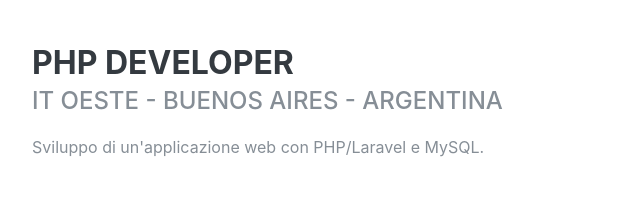
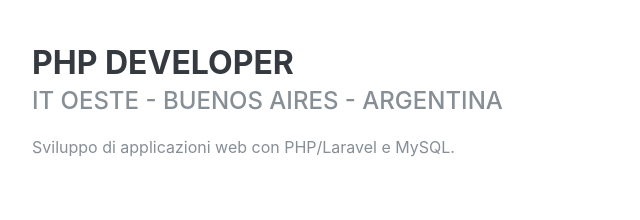
Before and after one commit to adlpaf/adlpaf.github.io, a website: page it/index.html in a window 1280 px wide. Shown: the part 920-1140 px from the top of the page, 288-928 px from the left. Drawn offline with Linux system fonts and the light colour scheme; a web font is replaced by a local one.

Commit message:
Update working experience

```diff
--- a/it/index.html
+++ b/it/index.html
@@ -94,7 +94,7 @@
           <div class="resume-content">
             <h3 class="mb-0">PHP Developer</h3>
             <div class="subheading mb-3">IT Oeste - Buenos Aires - Argentina</div>
-            <p>Sviluppo di un'applicazione web con PHP/Laravel e MySQL.</p>
+            <p>Sviluppo di applicazioni web con PHP/Laravel e MySQL.</p>
           </div>
           <div class="resume-date text-md-right">
             <span class="text-primary">Dec 2019 - Actually</span>
```
